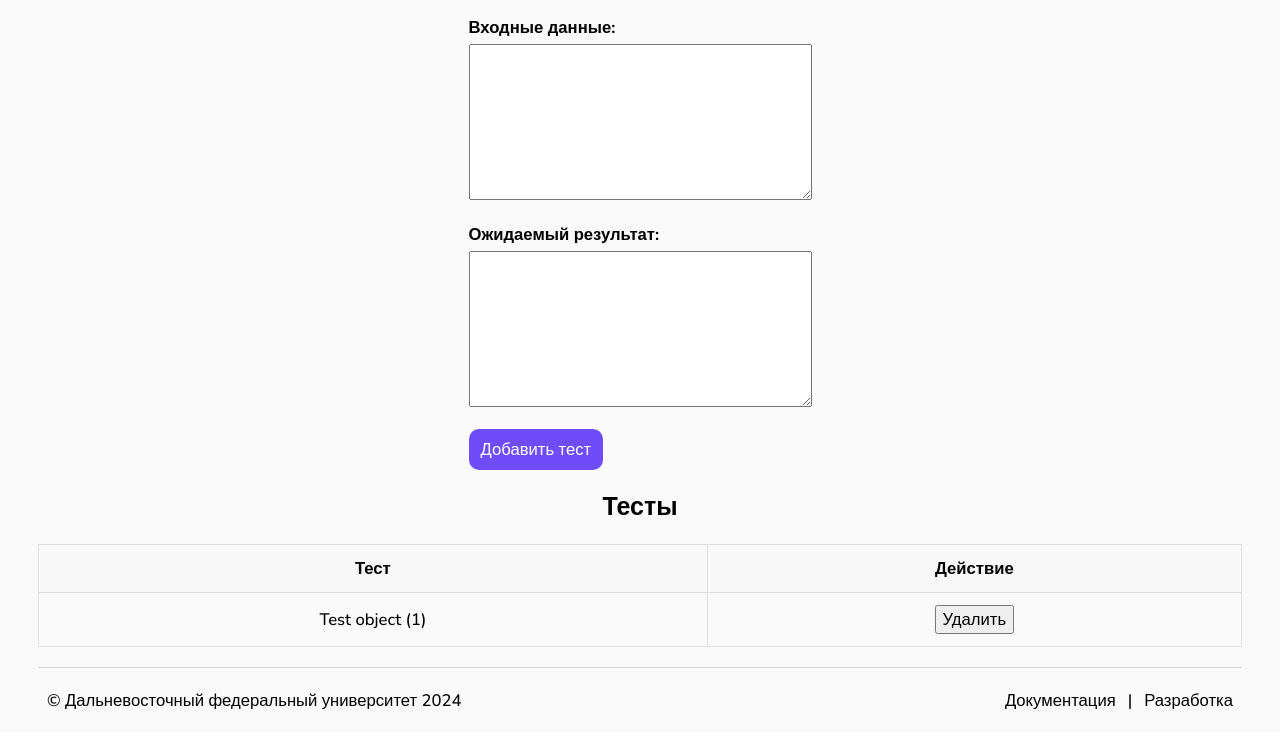
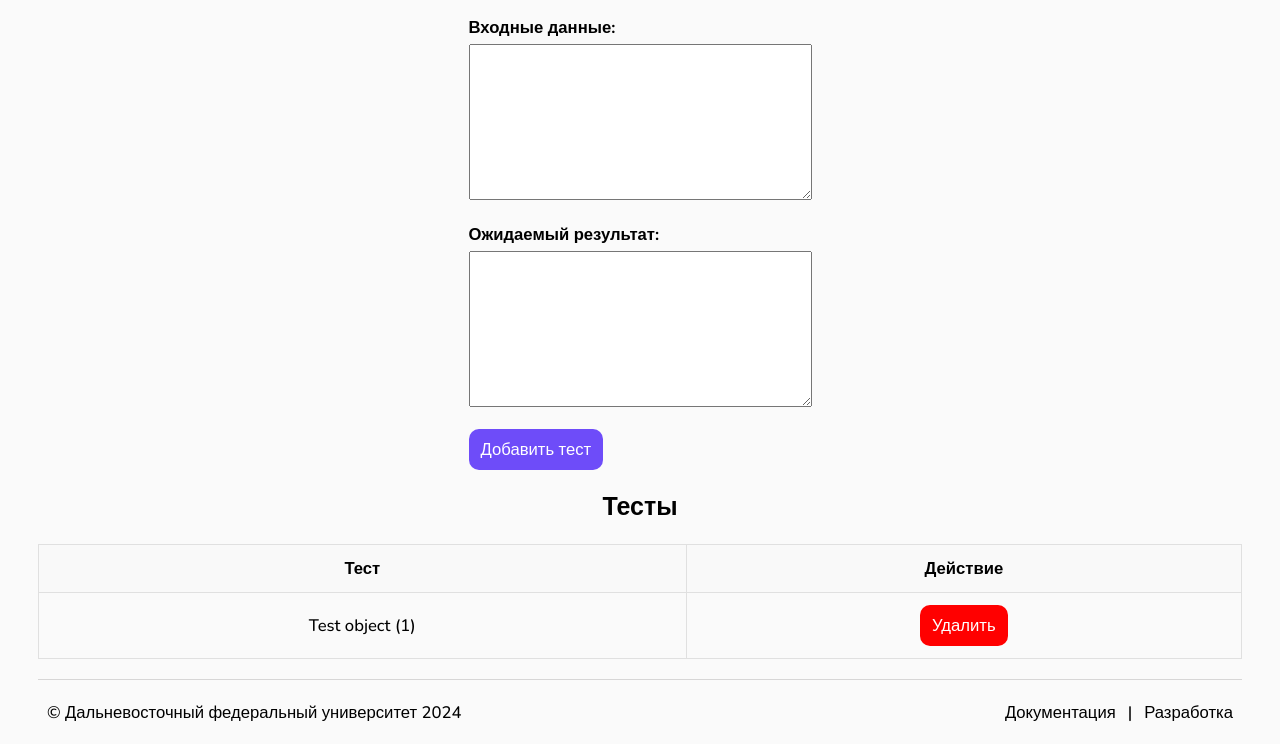
Before and after one commit to AlexMarchu/ACJ, a Django app: page /problem/1/settings in a window 1280 px wide. Shown: the part 1186-1930 px from the top of the page. Before the commit the page ends 1895 px from the top, so only its background shows below. Run offline with Django 5.2, Linux system fonts and the light colour scheme; a user stored in the database is signed in; data comes from the database, SQL or seed files in the repository; tables that the repository leaves empty hold one stand-in row (values such as "Sample post"); parts of the project's set-up code (start-up, migrations or seed data) failed here and were passed over; some libraries are stand-ins or nearby versions; some web fonts are replaced.

Commit message:
Update problem_settings.html
css problem_settings

```diff
--- a/templates/problems/problem_settings.html
+++ b/templates/problems/problem_settings.html
@@ -47,6 +47,22 @@
             {% endfor %}
         </tbody>
     </table>
+
+    <style>
+
+    .delete-test-btn {
+        background-color: red;
+        color: white;
+        border: none;
+        padding: 9px 12px;
+        cursor: pointer;
+        border-radius: 10px;
+    }
+
+    .delete-test-btn:hover {
+        background-color: #EF5350;
+    }
+    </style>
 
     <script>
         document.addEventListener('DOMContentLoaded', function() {
```
